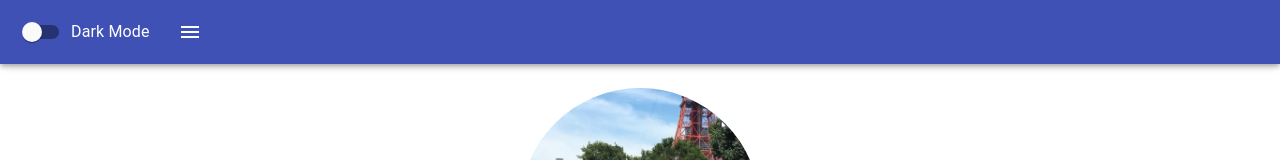
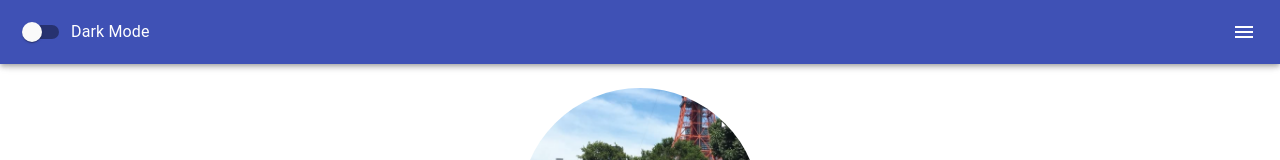
Before and after one commit to david-allan-jones/personal-website, a React (Create React App) app: page / in a window 1280 px wide. Shown: the top 160 px of the page. Built offline with nearby package versions, Linux system fonts and the light colour scheme.

Commit message:
Margin left auto on drawer icon.

```diff
--- a/src/App.jsx
+++ b/src/App.jsx
@@ -68,6 +68,7 @@ function App() {
               />
             </FormGroup>
             <IconButton
+              style={{ marginLeft: 'auto' }}
               edge='end'
               color='inherit'
               aria-label='menu'
```
